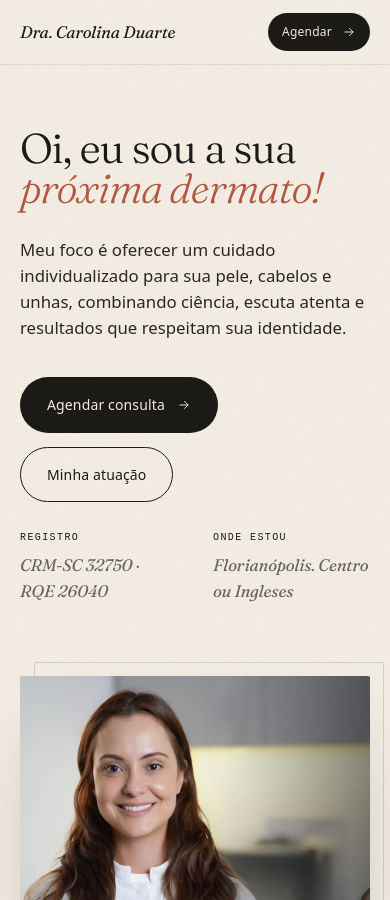
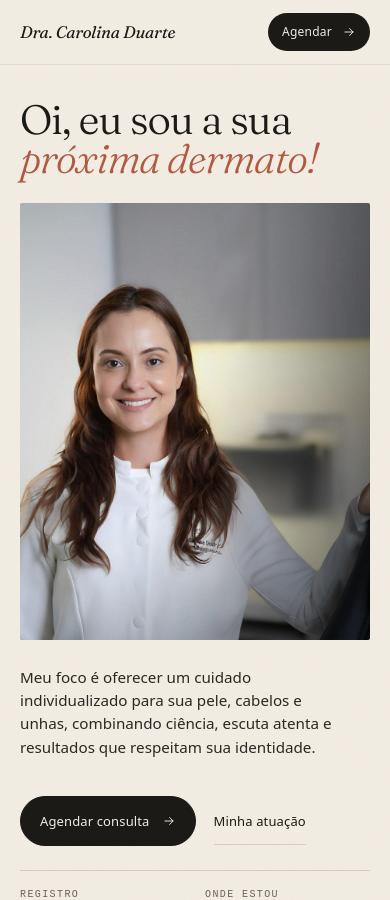
Before and after one commit to brulabs-dev/dra-carolina-duarte, a Jekyll site: the page built from index.html, in a window 390 px wide and 900 px high. Built offline with Jekyll 4.4.1, drawn with Linux system fonts in a browser that asks for light colours; some web fonts are replaced.

Commit message:
home + imagens

```diff
--- a/assets/css/main.css
+++ b/assets/css/main.css
@@ -183,8 +183,11 @@ body::before {
 
 .header-cta {
   display: inline-flex;
+  grid-column: -2 / -1;
+  justify-self: end;
   align-items: center;
   gap: 10px;
+  width: max-content;
   padding: 11px 18px;
   background: var(--ink);
   color: var(--bone);
@@ -224,7 +227,7 @@ body::before {
   gap: clamp(40px, 6vw, 80px);
   align-items: end;
 }
-@media (min-width: 1000px) {
+@media (min-width: 900px) {
   .hero__grid { grid-template-columns: minmax(0, 1.25fr) minmax(0, 1fr); }
 }
 
@@ -337,6 +340,241 @@ body::before {
 .hero__strip-track span { display: inline-flex; align-items: center; gap: 56px; }
 .hero__strip-track span::after { content: "✦"; color: var(--accent); font-size: 10px; }
 @keyframes marquee { to { transform: translateX(-50%); } }
+
+@media (max-width: 899px) {
+  .hero {
+    padding: 0;
+    min-height: 0;
+    background: var(--bone);
+  }
+
+  .hero__left {
+    grid-area: copy;
+    position: relative;
+    display: flex;
+    flex-direction: column;
+  }
+
+  .hero__portrait {
+    grid-area: portrait;
+    position: relative;
+    max-width: none;
+    overflow: hidden;
+  }
+
+  .hero__portrait img {
+    width: 100%;
+    height: 100%;
+    object-fit: cover;
+    object-position: center 18%;
+    filter: saturate(0.9) contrast(1.02);
+    border-radius: 2px;
+    box-shadow: inset 0 0 0 1px rgba(28, 26, 23, 0.05);
+  }
+
+  .hero__portrait::before {
+    display: none;
+  }
+
+  .hero__portrait::after {
+    display: none;
+  }
+
+  .hero__name {
+    color: var(--ink);
+    line-height: 0.96;
+    text-wrap: balance;
+  }
+
+  .hero__name em {
+    color: var(--accent);
+  }
+
+  .hero__intro {
+    margin-top: 18px;
+    max-width: 38ch;
+    color: var(--ink-2);
+    font-size: 0.95rem;
+    line-height: 1.52;
+    text-wrap: pretty;
+  }
+
+  .hero__actions {
+    display: flex;
+    flex-wrap: wrap;
+    align-items: center;
+    margin-top: 22px;
+    gap: 12px 18px;
+  }
+
+  .hero__actions .btn {
+    justify-content: center;
+    padding: 14px 19px;
+    font-size: 13px;
+  }
+
+  .hero__actions .btn--primary {
+    background: var(--ink);
+    color: var(--bone);
+    border-color: var(--ink);
+  }
+
+  .hero__actions .btn--ghost {
+    padding-inline: 0;
+    color: var(--ink);
+    border: 0;
+    border-radius: 0;
+    background: transparent;
+    box-shadow: inset 0 -1px 0 var(--hair);
+  }
+
+  .hero__meta {
+    margin-top: 24px;
+    grid-template-columns: repeat(2, minmax(0, 1fr));
+    gap: 14px 20px;
+    padding-top: 16px;
+    border-top: 1px solid var(--hair);
+  }
+
+  .hero__meta dt {
+    color: var(--muted);
+  }
+
+  .hero__meta dd {
+    color: var(--ink-2);
+    margin-top: 4px;
+  }
+
+  .hero__meta .crm-font {
+    color: var(--ink-2) !important;
+    font-size: 0.86rem !important;
+    line-height: 1.3;
+  }
+
+  .hero__strip {
+    background: var(--ink);
+    border-block: 0;
+  }
+
+  .hero__strip-track {
+    padding-block: 15px;
+    color: color-mix(in oklab, var(--bone) 58%, transparent);
+  }
+
+  .hero__strip-track span::after {
+    color: var(--accent-soft);
+  }
+
+  html.reveal-ready .hero__left.reveal:not(.is-visible),
+  html.reveal-ready .hero__portrait.reveal:not(.is-visible) {
+    opacity: 1;
+    transform: none;
+  }
+}
+
+@media (max-width: 639px) {
+  .hero__grid {
+    grid-template-columns: minmax(0, 1fr);
+    grid-template-areas:
+      "name"
+      "portrait"
+      "intro"
+      "actions"
+      "meta";
+    row-gap: 0;
+    padding-block: clamp(34px, 9vw, 48px) 30px;
+  }
+
+  .hero__left {
+    display: contents;
+  }
+
+  .hero__name {
+    grid-area: name;
+  }
+
+  .hero__intro {
+    grid-area: intro;
+    margin-top: 26px;
+  }
+
+  .hero__actions {
+    grid-area: actions;
+  }
+
+  .hero__name {
+    max-width: none;
+    font-size: clamp(2.35rem, 10.5vw, 3.35rem);
+  }
+
+  .hero__meta {
+    grid-area: meta;
+    max-width: none;
+  }
+
+  .hero__portrait {
+    width: 100%;
+    height: auto;
+    margin: 24px 0 0;
+    aspect-ratio: 4 / 5;
+    justify-self: stretch;
+  }
+
+  .hero__portrait img {
+    object-position: center 13%;
+  }
+
+  .hero__strip {
+    margin-top: 0;
+  }
+}
+
+@media (min-width: 640px) and (max-width: 899px) {
+  .hero {
+    padding-block: clamp(48px, 7vw, 68px) 0;
+  }
+
+  .hero__grid {
+    grid-template-columns: minmax(0, 1.25fr) minmax(200px, 0.75fr);
+    grid-template-areas: "copy portrait";
+    gap: clamp(28px, 5vw, 48px);
+    align-items: center;
+  }
+
+  .hero__name {
+    max-width: none;
+    font-size: clamp(2.55rem, 6vw, 3.4rem);
+  }
+
+  .hero__portrait {
+    width: min(100%, 260px);
+    max-height: 400px;
+    margin: 0;
+    aspect-ratio: 4 / 5;
+    justify-self: end;
+  }
+
+  .hero__strip {
+    margin-top: clamp(40px, 6vw, 56px);
+  }
+}
+
+@media (max-width: 380px) {
+  .hero__actions {
+    display: grid;
+    grid-template-columns: minmax(0, 1fr);
+    gap: 12px;
+  }
+
+  .hero__actions .btn--ghost {
+    justify-self: start;
+  }
+
+  .hero__meta {
+    grid-template-columns: minmax(0, 1fr);
+    gap: 14px;
+  }
+}
 
 /* ---------- video editorial ---------- */
 .video {
@@ -1023,7 +1261,7 @@ body::before {
   font-family: var(--font-display);
   font-weight: 320;
   font-variation-settings: "opsz" 144;
-  font-size: clamp(1.8rem, 3.4vw, 2.8rem);
+  font-size: clamp(2rem, 3.4vw, 2.6rem);
   line-height: 1.04;
   letter-spacing: -0.02em;
   margin: 0;
```
Also changed, not shown: index.html (line endings or trailing spaces), 4 other files.
